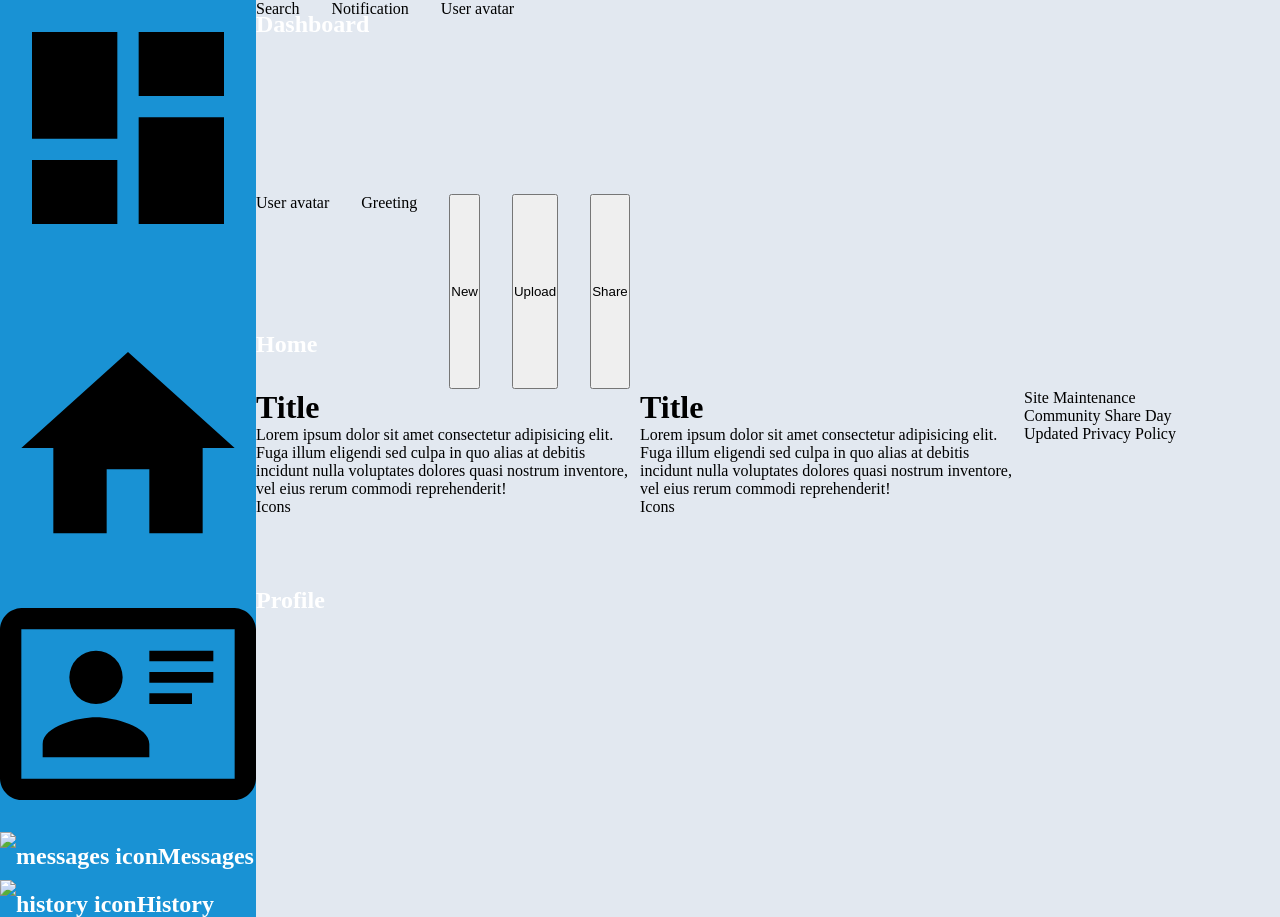
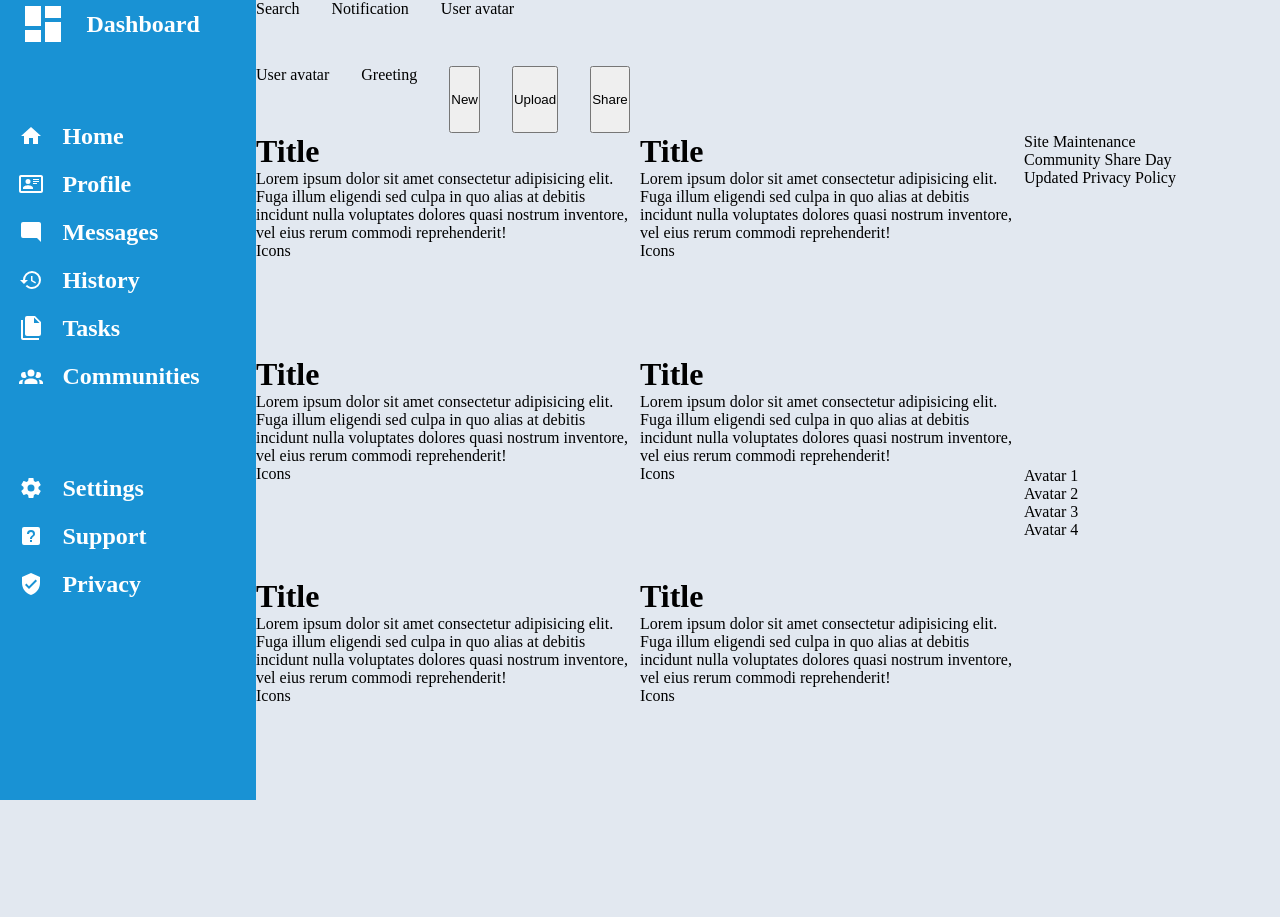
Before and after one commit to georgemark1024/admin-dashboard, a plain HTML site: page index.html in a window 1280 px wide. Shown: the top 917 px of the page. After the commit the page ends 800 px from the top, so only its background shows below. Drawn offline with Linux system fonts and the light colour scheme.

Commit message:
feat: add styling to icons

```diff
--- a/index.html
+++ b/index.html
@@ -10,33 +10,54 @@
     <div class="main-container">
         <div class="sidebar">
             <div class="icon-container">
-                <img class="icon" src="./icons/dashboard.svg" alt="dashboard">
+                <svg class="icon dash" xmlns="http://www.w3.org/2000/svg" viewBox="0 0 24 24">
+                    <path d="M13,3V9H21V3M13,21H21V11H13M3,21H11V15H3M3,13H11V3H3V13Z" />
+                </svg>
+                <!-- <img class="icon" src="./icons/dashboard.svg" alt="dashboard"> -->
                 <div>Dashboard</div>
             </div>
             <div>
                 <ul>
                     <li class="icon-container">
-                        <img class="icon" src="icons/home.svg" alt="home icon">
+                        <svg class="icon" xmlns="http://www.w3.org/2000/svg" viewBox="0 0 24 24">
+                            <path d="M10,20V14H14V20H19V12H22L12,3L2,12H5V20H10Z" />
+                        </svg>
+                        <!-- <img class="icon" src="icons/home.svg" alt="home icon"> -->
                         <div>Home</div>
                     </li>
                     <li class="icon-container">
-                        <img class="icon" src="icons/profile.svg" alt="profile icon">
+                        <svg class="icon" xmlns="http://www.w3.org/2000/svg" viewBox="0 0 24 24">
+                            <path d="M22,3H2C0.91,3.04 0.04,3.91 0,5V19C0.04,20.09 0.91,20.96 2,21H22C23.09,20.96 23.96,20.09 24,19V5C23.96,3.91 23.09,3.04 22,3M22,19H2V5H22V19M14,17V15.75C14,14.09 10.66,13.25 9,13.25C7.34,13.25 4,14.09 4,15.75V17H14M9,7A2.5,2.5 0 0,0 6.5,9.5A2.5,2.5 0 0,0 9,12A2.5,2.5 0 0,0 11.5,9.5A2.5,2.5 0 0,0 9,7M14,7V8H20V7H14M14,9V10H20V9H14M14,11V12H18V11H14" />
+                        </svg>
+                        <!-- <img class="icon" src="icons/profile.svg" alt="profile icon"> -->
                         <div>Profile</div>
                     </li>
                     <li class="icon-container">
-                        <img class="icon" src="icons/" alt="messages icon">
+                        <svg class="icon" xmlns="http://www.w3.org/2000/svg" viewBox="0 0 24 24">
+                            <path d="M22,4C22,2.89 21.1,2 20,2H4A2,2 0 0,0 2,4V16A2,2 0 0,0 4,18H18L22,22V4Z" />
+                        </svg>
+                        <!-- <img class="icon" src="icons/message.svg" alt="messages icon"> -->
                         <div>Messages</div>
                     </li>
                     <li class="icon-container">
-                        <img class="icon" src="icons/" alt="history icon">
+                        <svg class="icon" xmlns="http://www.w3.org/2000/svg" viewBox="0 0 24 24">
+                            <path d="M13.5,8H12V13L16.28,15.54L17,14.33L13.5,12.25V8M13,3A9,9 0 0,0 4,12H1L4.96,16.03L9,12H6A7,7 0 0,1 13,5A7,7 0 0,1 20,12A7,7 0 0,1 13,19C11.07,19 9.32,18.21 8.06,16.94L6.64,18.36C8.27,20 10.5,21 13,21A9,9 0 0,0 22,12A9,9 0 0,0 13,3" />
+                        </svg>
+                        <!-- <img class="icon" src="icons/history.svg" alt="history icon"> -->
                         <div>History</div>
                     </li>
                     <li class="icon-container">
-                        <img class="icon" src="icons/tasks.svg" alt="tasks icon">
+                        <svg class="icon" xmlns="http://www.w3.org/2000/svg" viewBox="0 0 24 24">
+                            <path d="M15,7H20.5L15,1.5V7M8,0H16L22,6V18A2,2 0 0,1 20,20H8C6.89,20 6,19.1 6,18V2A2,2 0 0,1 8,0M4,4V22H20V24H4A2,2 0 0,1 2,22V4H4Z" />
+                        </svg>
+                        <!-- <img class="icon" src="icons/tasks.svg" alt="tasks icon"> -->
                         <div>Tasks</div>
                     </li>
                     <li class="icon-container">
-                        <img class="icon" src="icons/community.svg" alt="community icon">
+                        <svg class="icon" class="icon" xmlns="http://www.w3.org/2000/svg" viewBox="0 0 24 24">
+                            <path d="M12,5.5A3.5,3.5 0 0,1 15.5,9A3.5,3.5 0 0,1 12,12.5A3.5,3.5 0 0,1 8.5,9A3.5,3.5 0 0,1 12,5.5M5,8C5.56,8 6.08,8.15 6.53,8.42C6.38,9.85 6.8,11.27 7.66,12.38C7.16,13.34 6.16,14 5,14A3,3 0 0,1 2,11A3,3 0 0,1 5,8M19,8A3,3 0 0,1 22,11A3,3 0 0,1 19,14C17.84,14 16.84,13.34 16.34,12.38C17.2,11.27 17.62,9.85 17.47,8.42C17.92,8.15 18.44,8 19,8M5.5,18.25C5.5,16.18 8.41,14.5 12,14.5C15.59,14.5 18.5,16.18 18.5,18.25V20H5.5V18.25M0,20V18.5C0,17.11 1.89,15.94 4.45,15.6C3.86,16.28 3.5,17.22 3.5,18.25V20H0M24,20H20.5V18.25C20.5,17.22 20.14,16.28 19.55,15.6C22.11,15.94 24,17.11 24,18.5V20Z" />
+                        </svg>
+                        <!-- <img class="icon" src="icons/community.svg" alt="community icon"> -->
                         <div>Communities</div>
                     </li>
                 </ul>
@@ -44,15 +65,24 @@
             <div>
                 <ul>
                     <li class="icon-container">
-                        <img class="icon" src="./icons/settings.svg" alt="settings icon">
+                        <svg class="icon" xmlns="http://www.w3.org/2000/svg" viewBox="0 0 24 24">
+                            <path d="M12,15.5A3.5,3.5 0 0,1 8.5,12A3.5,3.5 0 0,1 12,8.5A3.5,3.5 0 0,1 15.5,12A3.5,3.5 0 0,1 12,15.5M19.43,12.97C19.47,12.65 19.5,12.33 19.5,12C19.5,11.67 19.47,11.34 19.43,11L21.54,9.37C21.73,9.22 21.78,8.95 21.66,8.73L19.66,5.27C19.54,5.05 19.27,4.96 19.05,5.05L16.56,6.05C16.04,5.66 15.5,5.32 14.87,5.07L14.5,2.42C14.46,2.18 14.25,2 14,2H10C9.75,2 9.54,2.18 9.5,2.42L9.13,5.07C8.5,5.32 7.96,5.66 7.44,6.05L4.95,5.05C4.73,4.96 4.46,5.05 4.34,5.27L2.34,8.73C2.21,8.95 2.27,9.22 2.46,9.37L4.57,11C4.53,11.34 4.5,11.67 4.5,12C4.5,12.33 4.53,12.65 4.57,12.97L2.46,14.63C2.27,14.78 2.21,15.05 2.34,15.27L4.34,18.73C4.46,18.95 4.73,19.03 4.95,18.95L7.44,17.94C7.96,18.34 8.5,18.68 9.13,18.93L9.5,21.58C9.54,21.82 9.75,22 10,22H14C14.25,22 14.46,21.82 14.5,21.58L14.87,18.93C15.5,18.67 16.04,18.34 16.56,17.94L19.05,18.95C19.27,19.03 19.54,18.95 19.66,18.73L21.66,15.27C21.78,15.05 21.73,14.78 21.54,14.63L19.43,12.97Z" />
+                        </svg>
+                        <!-- <img class="icon" src="./icons/settings.svg" alt="settings icon"> -->
                         <div>Settings</div>
                     </li>
                     <li class="icon-container">
-                        <img class="icon" src="./icons/support.svg" alt="support icon">
+                        <svg class="icon" xmlns="http://www.w3.org/2000/svg" viewBox="0 0 24 24">
+                            <path d="M11,18H13V16H11V18M12,6A4,4 0 0,0 8,10H10A2,2 0 0,1 12,8A2,2 0 0,1 14,10C14,12 11,11.75 11,15H13C13,12.75 16,12.5 16,10A4,4 0 0,0 12,6M5,3H19A2,2 0 0,1 21,5V19A2,2 0 0,1 19,21H5A2,2 0 0,1 3,19V5A2,2 0 0,1 5,3Z" />
+                        </svg>
+                        <!-- <img class="icon" src="./icons/support.svg" alt="support icon"> -->
                         <div>Support</div>
                     </li>
                     <li class="icon-container">
-                        <img class="icon" src="./icons/privacy.svg" alt="privacy icon">
+                        <svg class="icon" xmlns="http://www.w3.org/2000/svg" viewBox="0 0 24 24">
+                            <path d="M10,17L6,13L7.41,11.59L10,14.17L16.59,7.58L18,9M12,1L3,5V11C3,16.55 6.84,21.74 12,23C17.16,21.74 21,16.55 21,11V5L12,1Z" />
+                        </svg>
+                        <!-- <img class="icon" src="./icons/privacy.svg" alt="privacy icon"> -->
                         <div>Privacy</div>
                     </li>
                 </ul>
--- a/styles.css
+++ b/styles.css
@@ -77,8 +77,15 @@ body {
 
 .icon-container {
     display: flex;
+    align-items: center;
+}
+
+.icon.dash {
+    height: 3rem;
 }
 
 .icon {
-    color: white;
+    fill: white;
+    height: 1.5rem;
+    margin: 0 1.2rem;
 }
```
